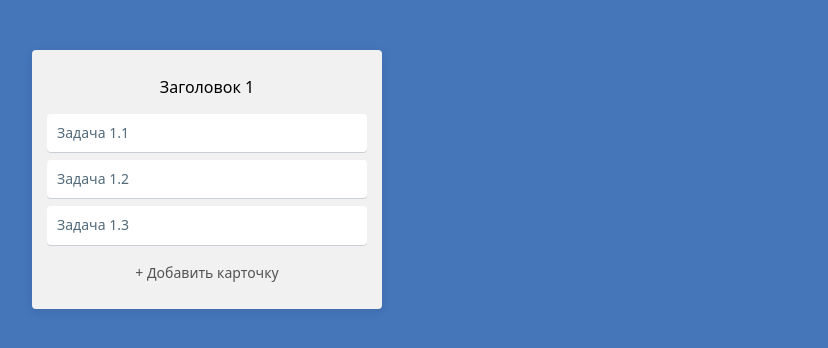
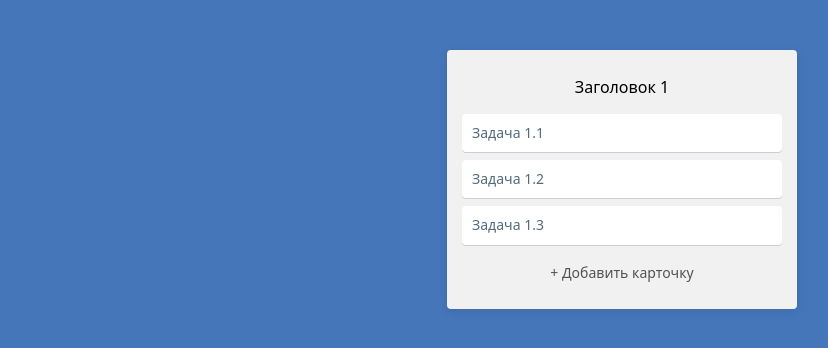
Before and after one commit to dimonarhipon/Flashnote, a React (Create React App) app: page / in a window 1280 px wide. Shown: the top 348 px of the page, without its empty margins (18-846 px from the left). Built offline with nearby package versions, Linux system fonts and the light colour scheme.

Commit message:
Update FlashNote.module.css
Центрирование списка заметок

```diff
--- a/src/components/FlashNote/FlashNote.module.css
+++ b/src/components/FlashNote/FlashNote.module.css
@@ -1,5 +1,8 @@
 
 .container {
+    display: flex;
+    flex-direction: row;
+    justify-content: center;
 	padding: 10px;
 	margin: 10px;
 }
```
